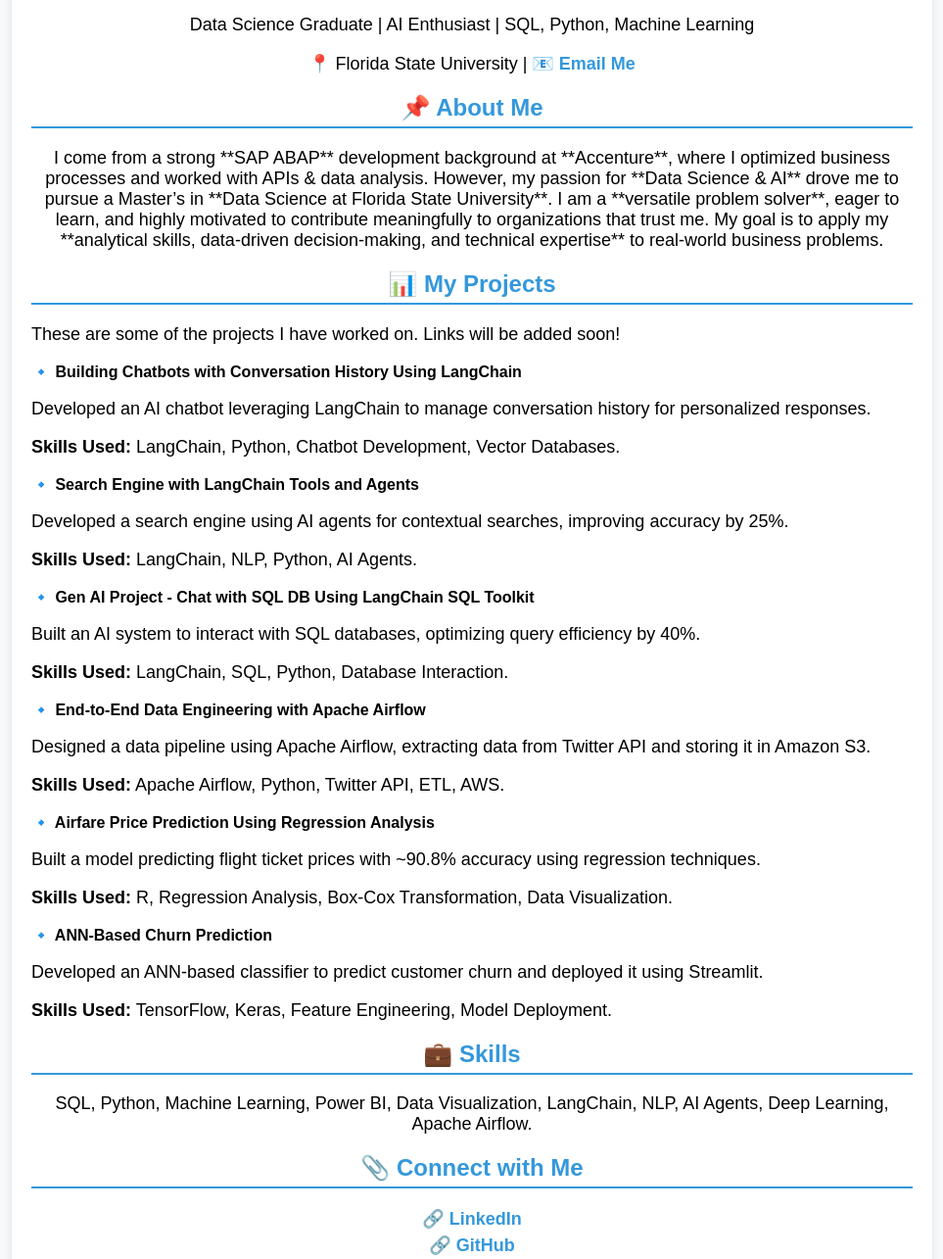
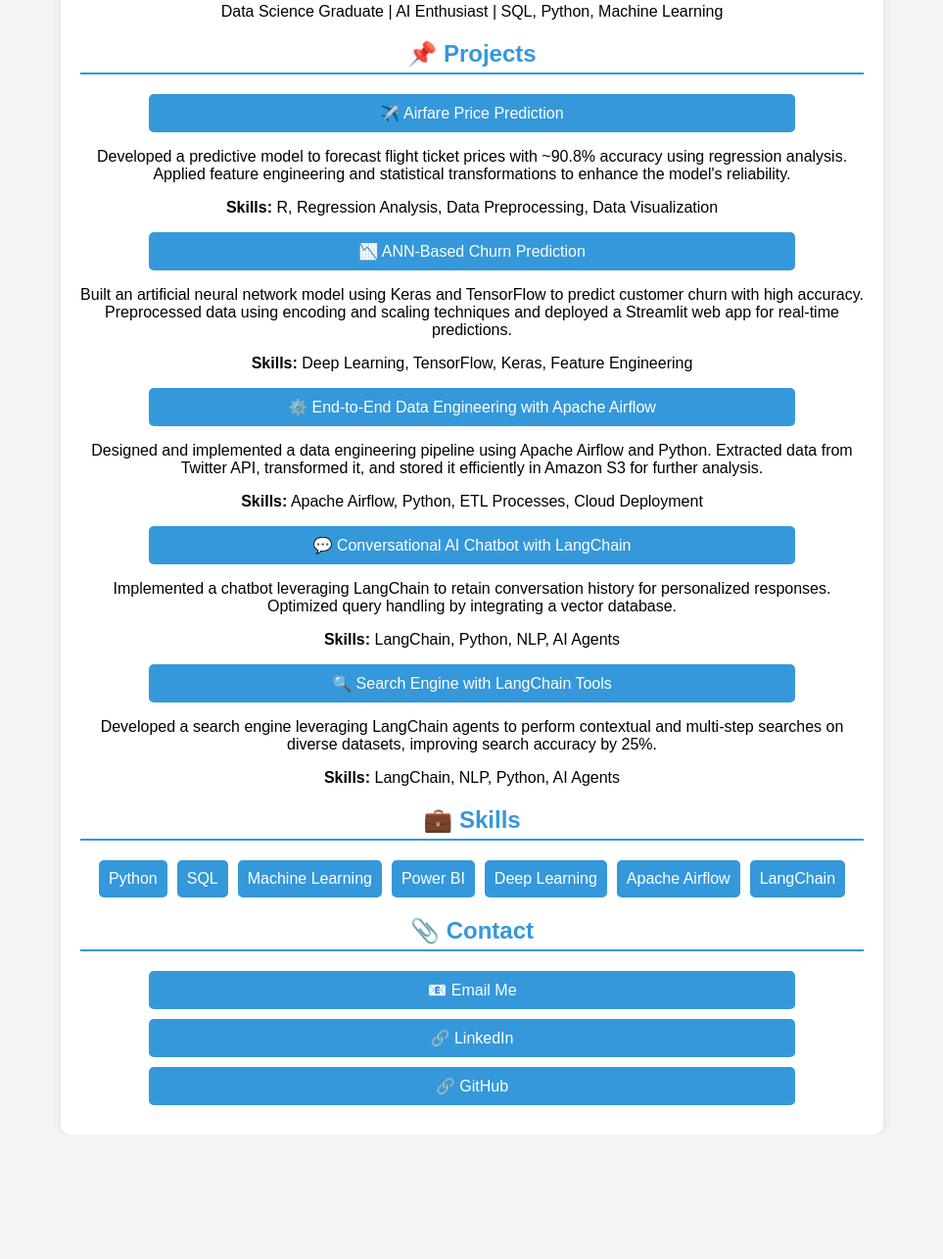
Before and after one commit to karu253/divyakarumanchi.github.io, a plain HTML site: page index.html in a window 1280 px wide. Shown: the part 126-1411 px from the top of the page at 98% size, without its empty margins (158-1121 px from the left). After the commit the page ends 1284 px from the top, so only its background shows below. Drawn offline with Linux system fonts and the light colour scheme.

Commit message:
Update index.html

```diff
--- a/index.html
+++ b/index.html
@@ -5,66 +5,62 @@
     <meta name="viewport" content="width=device-width, initial-scale=1.0">
     <title>Divya Karumanchi - Data Science Portfolio</title>
     <style>
-        body { font-family: Arial, sans-serif; margin: 40px; text-align: center; background-color: #f8f9fa; }
-        .container { max-width: 900px; margin: auto; padding: 20px; background: white; border-radius: 10px; box-shadow: 0px 0px 10px rgba(0, 0, 0, 0.1); }
+        body { font-family: Arial, sans-serif; margin: 0; padding: 0; background-color: #f4f4f4; text-align: center; }
+        .container { max-width: 800px; margin: auto; padding: 20px; background: white; border-radius: 10px; box-shadow: 0px 0px 10px rgba(0, 0, 0, 0.1); }
+        img { width: 120px; border-radius: 50%; margin-top: 10px; }
         h1 { color: #2C3E50; }
         h2 { border-bottom: 2px solid #3498DB; padding-bottom: 5px; color: #3498DB; }
-        p { font-size: 18px; }
-        a { text-decoration: none; color: #3498DB; font-weight: bold; }
-        .projects { text-align: left; margin-top: 20px; }
-        .projects a { display: block; margin-bottom: 10px; font-size: 18px; }
-        .contact p { margin: 5px 0; }
+        p { font-size: 16px; }
+        .projects a, .contact a { display: block; margin: 10px auto; padding: 10px; background: #3498DB; color: white; text-decoration: none; border-radius: 5px; width: 80%; }
+        .skills { display: flex; justify-content: center; gap: 10px; margin: 20px 0; }
+        .skills span { background: #3498DB; color: white; padding: 10px; border-radius: 5px; }
     </style>
 </head>
 <body>
     <div class="container">
+        <img src="your-profile-image.jpg" alt="Divya Karumanchi">
         <h1>Hi, I'm Divya Karumanchi 👋</h1>
         <p>Data Science Graduate | AI Enthusiast | SQL, Python, Machine Learning</p>
-        <p>📍 Florida State University | 📧 <a href="mailto:divyakarumanchi253@gmail.com">Email Me</a></p>
 
-        <h2>📌 About Me</h2>
-        <p>
-            I come from a strong **SAP ABAP** development background at **Accenture**, where I optimized business processes and worked with APIs & data analysis.
-            However, my passion for **Data Science & AI** drove me to pursue a Master’s in **Data Science at Florida State University**.
-            I am a **versatile problem solver**, eager to learn, and highly motivated to contribute meaningfully to organizations that trust me.
-            My goal is to apply my **analytical skills, data-driven decision-making, and technical expertise** to real-world business problems.
-        </p>
+        <h2>📌 Projects</h2>
+        <div class="projects">
+            <a href="#">✈️ Airfare Price Prediction</a>
+            <p>Developed a predictive model to forecast flight ticket prices with ~90.8% accuracy using regression analysis. Applied feature engineering and statistical transformations to enhance the model's reliability.</p>
+            <p><strong>Skills:</strong> R, Regression Analysis, Data Preprocessing, Data Visualization</p>
 
-        <h2>📊 My Projects</h2>
-        <div class="projects">
-            <p>These are some of the projects I have worked on. Links will be added soon!</p>
-            <strong>🔹 Building Chatbots with Conversation History Using LangChain</strong>
-            <p>Developed an AI chatbot leveraging LangChain to manage conversation history for personalized responses.</p>
-            <p><b>Skills Used:</b> LangChain, Python, Chatbot Development, Vector Databases.</p>
+            <a href="#">📉 ANN-Based Churn Prediction</a>
+            <p>Built an artificial neural network model using Keras and TensorFlow to predict customer churn with high accuracy. Preprocessed data using encoding and scaling techniques and deployed a Streamlit web app for real-time predictions.</p>
+            <p><strong>Skills:</strong> Deep Learning, TensorFlow, Keras, Feature Engineering</p>
 
-            <strong>🔹 Search Engine with LangChain Tools and Agents</strong>
-            <p>Developed a search engine using AI agents for contextual searches, improving accuracy by 25%.</p>
-            <p><b>Skills Used:</b> LangChain, NLP, Python, AI Agents.</p>
+            <a href="#">⚙️ End-to-End Data Engineering with Apache Airflow</a>
+            <p>Designed and implemented a data engineering pipeline using Apache Airflow and Python. Extracted data from Twitter API, transformed it, and stored it efficiently in Amazon S3 for further analysis.</p>
+            <p><strong>Skills:</strong> Apache Airflow, Python, ETL Processes, Cloud Deployment</p>
 
-            <strong>🔹 Gen AI Project - Chat with SQL DB Using LangChain SQL Toolkit</strong>
-            <p>Built an AI system to interact with SQL databases, optimizing query efficiency by 40%.</p>
-            <p><b>Skills Used:</b> LangChain, SQL, Python, Database Interaction.</p>
+            <a href="#">💬 Conversational AI Chatbot with LangChain</a>
+            <p>Implemented a chatbot leveraging LangChain to retain conversation history for personalized responses. Optimized query handling by integrating a vector database.</p>
+            <p><strong>Skills:</strong> LangChain, Python, NLP, AI Agents</p>
 
-            <strong>🔹 End-to-End Data Engineering with Apache Airflow</strong>
-            <p>Designed a data pipeline using Apache Airflow, extracting data from Twitter API and storing it in Amazon S3.</p>
-            <p><b>Skills Used:</b> Apache Airflow, Python, Twitter API, ETL, AWS.</p>
-
-            <strong>🔹 Airfare Price Prediction Using Regression Analysis</strong>
-            <p>Built a model predicting flight ticket prices with ~90.8% accuracy using regression techniques.</p>
-            <p><b>Skills Used:</b> R, Regression Analysis, Box-Cox Transformation, Data Visualization.</p>
-
-            <strong>🔹 ANN-Based Churn Prediction</strong>
-            <p>Developed an ANN-based classifier to predict customer churn and deployed it using Streamlit.</p>
-            <p><b>Skills Used:</b> TensorFlow, Keras, Feature Engineering, Model Deployment.</p>
+            <a href="#">🔍 Search Engine with LangChain Tools</a>
+            <p>Developed a search engine leveraging LangChain agents to perform contextual and multi-step searches on diverse datasets, improving search accuracy by 25%.</p>
+            <p><strong>Skills:</strong> LangChain, NLP, Python, AI Agents</p>
         </div>
 
         <h2>💼 Skills</h2>
-        <p>SQL, Python, Machine Learning, Power BI, Data Visualization, LangChain, NLP, AI Agents, Deep Learning, Apache Airflow.</p>
+        <div class="skills">
+            <span>Python</span>
+            <span>SQL</span>
+            <span>Machine Learning</span>
+            <span>Power BI</span>
+            <span>Deep Learning</span>
+            <span>Apache Airflow</span>
+            <span>LangChain</span>
+        </div>
 
-        <h2>📎 Connect with Me</h2>
+        <h2>📎 Contact</h2>
         <div class="contact">
-            <p>🔗 <a href="https://linkedin.com/in/divya-karumanchi25">LinkedIn</a></p>
-            <p>🔗 <a href="https://github.com/karu253">GitHub</a></p>
+            <a href="mailto:divyakarumanchi253@gmail.com">📧 Email Me</a>
+            <a href="https://linkedin.com/in/divya">🔗 LinkedIn</a>
+            <a href="https://github.com/karu253">🔗 GitHub</a>
         </div>
     </div>
 </body>
```
